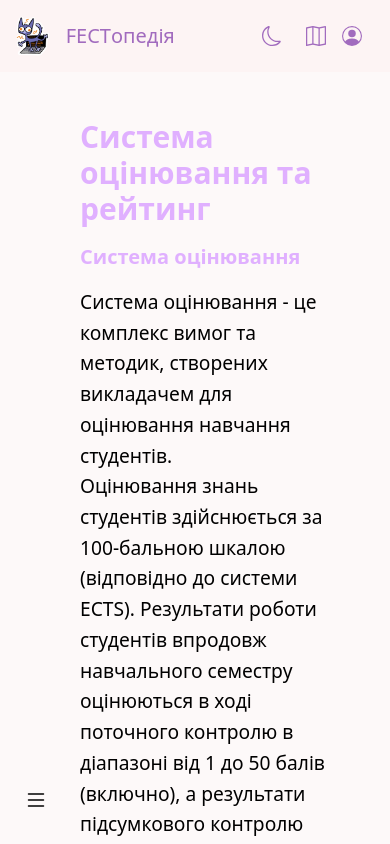
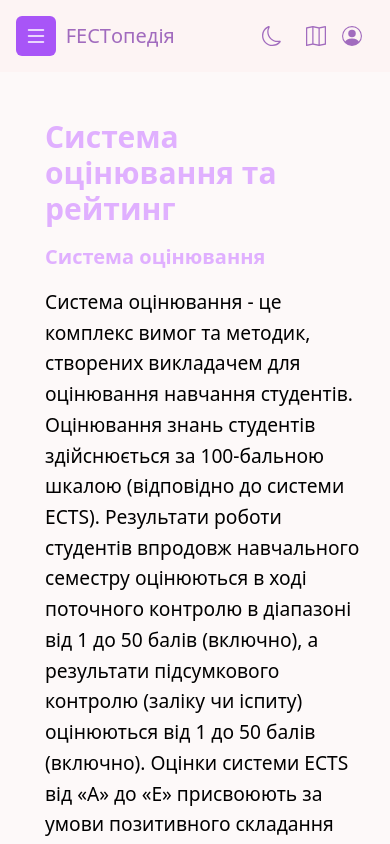
Before and after one commit to gearbeagel/FECTopedia, a React (Vite) app: page /info in a window 390 px wide. Shown: the top 844 px of the page. Built offline with nearby package versions, Linux system fonts and the light colour scheme.

Commit message:
minor edits

```diff
--- a/src/components/About.jsx
+++ b/src/components/About.jsx
@@ -21,6 +21,12 @@ const AboutPage = () => {
           </li>
         ))}
       </ul>
+      <br/>
+      <h1 className='text-2xl font-bold mb-4'>Список джерел</h1>
+      <ol className='list-decimal list-inside'>
+        <li>Довідник першокурсника від Студентського уряду</li>
+        <li><a href="https://lnu.edu.ua/wp-content/uploads/2020/03/reg_education-results.pdf" style={{textDecoration: "underline"}}>Положення про контроль та оцінювання навчальних досягнень здобувачів вищої освіти Львівського національного університету імені Івана Франка.</a></li>
+      </ol>
     </div>
   );
 };
--- a/src/components/MapSection.jsx
+++ b/src/components/MapSection.jsx
@@ -14,7 +14,7 @@ function MapSection() {
   ];
 
   return (
-    <div className="flex flex-col items-center justify-center h-screen p-6 overflow-hidden">
+    <div className="flex flex-col items-center justify-center h-screen p-6 mt-16 overflow-hidden">
       <h1 className='text-3xl'>Ось мапа нашого факультету:</h1>
       <br/>
       <FacultyMapCarousel images={carouselImages} />
--- a/src/components/Sidebar.jsx
+++ b/src/components/Sidebar.jsx
@@ -1,5 +1,5 @@
-import React, { useState } from 'react';
-import { X, List } from 'react-bootstrap-icons';
+import React, { useState } from "react";
+import { X, List } from "react-bootstrap-icons";
 
 const Sidebar = ({ sections = [], handleClick, activeSection }) => {
   const [openSections, setOpenSections] = useState({});
@@ -18,26 +18,38 @@ const Sidebar = ({ sections = [], handleClick, activeSection }) => {
 
   return (
     <>
-      <button
-        onClick={toggleSidebar}
-        className="fixed bottom-6 left-4 z-20 p-2 rounded-md block md:hidden"
+      {!isSidebarOpen && (
+        <button
+          onClick={toggleSidebar}
+          className="fixed left-4 z-20 p-2 rounded-md bg-purple-500 hover:bg-purple-600 text-white transition duration-300 block md:hidden transition-transform duration-300 ease-in-out "
+          style={{ top: "16px" }}
+        >
+          <List size={24} />
+        </button>
+      )}
+
+      <div
+        className={`fixed top-0 left-0 h-screen w-3/4 p-4 z-10 transform transition-transform duration-300 ease-in-out
+        ${
+          isSidebarOpen ? "translate-x-0" : "-translate-x-full"
+        } md:translate-x-0 md:w-1/4 md:block sidebar`}
       >
-        {isSidebarOpen ? <X size={24} /> : <List size={24} />}
-      </button>
+        {/* Close button for mobile only - placed in the top right of the sidebar */}
+        <button
+          onClick={toggleSidebar}
+          className="absolute top-20 right-4 text-white md:hidden"
+        >
+          <X size={24} />
+        </button>
 
-      <div className={`fixed top-0 left-0 h-screen w-3/4 p-4 z-10 transform transition-transform duration-300 ease-in-out
-        ${isSidebarOpen ? 'translate-x-0' : '-translate-x-full'} md:translate-x-0 md:w-1/4 md:block sidebar`}>
-
-
-        <ul className='mt-16'>
+        <ul className="mt-16">
           {sections.map((section, idx) => (
             <li key={idx} className="mb-2">
               <button
                 onClick={() => toggleSection(idx)}
-                className="text-blue-500 font-semibold flex items-center">
-                <span className="mr-2">
-                  {openSections[idx] ? '▼' : '►'}
-                </span>
+                className="text-blue-500 font-semibold flex items-center"
+              >
+                <span className="mr-2">{openSections[idx] ? "▼" : "►"}</span>
                 {section.title}
               </button>
               {openSections[idx] && (
@@ -46,7 +58,13 @@ const Sidebar = ({ sections = [], handleClick, activeSection }) => {
                     <li key={subIdx} className="mb-2">
                       <button
                         onClick={() => handleClick(idx, subIdx)}
-                        className={`text-blue-300 ${activeSection.subsectionIdx === subIdx && activeSection.sectionIdx === idx ? 'highlight' : ''}`}>
+                        className={`text-blue-300 ${
+                          activeSection.subsectionIdx === subIdx &&
+                          activeSection.sectionIdx === idx
+                            ? "highlight"
+                            : ""
+                        }`}
+                      >
                         {sub.section}
                       </button>
                     </li>
@@ -61,8 +79,8 @@ const Sidebar = ({ sections = [], handleClick, activeSection }) => {
       {isSidebarOpen && (
         <div
           className="fixed inset-0 bg-black opacity-50 z-0 md:hidden"
-          onClick={toggleSidebar}>
-        </div>
+          onClick={toggleSidebar}
+        ></div>
       )}
     </>
   );
--- a/src/index.css
+++ b/src/index.css
@@ -78,10 +78,17 @@ p {
 
 @media (max-width: 490px) {
   .article {
-    margin-left: 0;
-    width: 350px;
+    margin-left: -35px;
+    width: 500px;
   }
   .sidebar {
     width: 400px;
   }
 }
+
+@media (min-width: 768px) {
+  .article {
+    margin-left: 200px;
+    min-width: 550px;
+  }
+}
```
